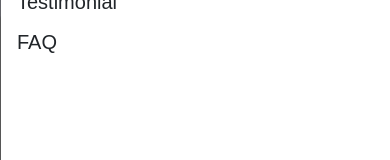
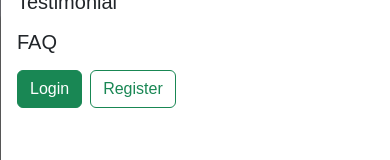
Before and after one commit to syauqic/bcr-web, a React (Create React App) app: page /search-result in a window 390 px wide. Both pictures are taken after a click on the button "Toggle navigation". Shown: the part 168-328 px from the top of the page. Built offline with nearby package versions, Linux system fonts and the light colour scheme; no server answers.

Commit message:
fix add feature buutom of kanfas

```diff
--- a/src/components/Navigation.jsx
+++ b/src/components/Navigation.jsx
@@ -10,6 +10,7 @@ export const Navigation = () => {
 
   const handleLogout = () => {
     auth.logout();
+    navigate("/login");
 }
 
   return (
@@ -128,6 +129,34 @@ export const Navigation = () => {
           <h5 className="pb-2">Why Us</h5>
           <h5 className="pb-2">Testimonial</h5>
           <h5 className="pb-2">FAQ</h5>
+          <div className="d-flex align-items-center">
+              {
+               user && user.email ? (
+                <Button type="button" variant="danger"
+
+                onClick={() => handleLogout()}
+                >
+                  Logout
+                </Button>
+               ) : (
+                <>
+                  <Button type="button" variant="success"
+                  className="d-flex me-2 justify-content-center"
+                  onClick={() => navigate('/login')}
+                  >
+                    Login
+                  </Button>
+                  <Button type="button" variant="outline-success"
+                   className="d-flex me-3 justify-content-center"
+                  onClick={() => navigate('/register')}
+                  >
+                    Register
+                  </Button>
+                </>
+
+               )
+              }
+        </div>
         </div>
       </div>
     </>
--- a/src/pages/Login/Hooks/useLogin.js
+++ b/src/pages/Login/Hooks/useLogin.js
@@ -43,9 +43,10 @@ function useLogin() {
       errors.password = "Password wajib di isi !!";
     } else if (values.password.length < 6) {
       errors.password = "Password harus berisikan minimal 6 karakter";
-    } else if (values.password.length > 10) {
-      errors.password = "Password hanya berisikan maksimal 10 karakter";
     }
+    // else if (values.password.length > 10) {
+    //   errors.password = "Password hanya berisikan maksimal 10 karakter";
+    // }
     return errors;
   };
 
@@ -75,7 +76,7 @@ function useLogin() {
       navigate("/");
     } catch (error) {
       dispatch(loginFailure());
-      swal("Registrasi anda gagal", "Email anda belum terdaftar silahkan lakukan registrasi terlebih dahulu", "error")
+      swal("Registrasi anda gagal", "Harap periksa kembali email dan password anda", "error")
     }
   };
 
--- a/src/pages/Register/hooks/useRegister.js
+++ b/src/pages/Register/hooks/useRegister.js
@@ -36,9 +36,10 @@ function UseRegister () {
       errors.password = "Password wajib di isi !!";
     } else if (values.password.length < 6) {
       errors.password = "Password harus berisikan minimal 6 karakter";
-    } else if (values.password.length > 10) {
-      errors.password = "Password hanya berisikan maksimal 10 karakter";
     }
+    // else if (values.password.length > 10) {
+    //   errors.password = "Password hanya berisikan maksimal 10 karakter";
+    // }
     return errors;
   };
 
--- a/src/utils/auth.js
+++ b/src/utils/auth.js
@@ -1,4 +1,6 @@
+
 function auth() {
+
   const setAuth = (dataUser) => {
     localStorage.setItem("user", JSON.stringify(dataUser));
   };
@@ -12,7 +14,8 @@ function auth() {
   };
   const logout = () => {
     localStorage.clear();
-    window.location.reload();
+    // window.location.reload();
+    window.location.href = ("/");
   };
   return {
     setAuth,
```
